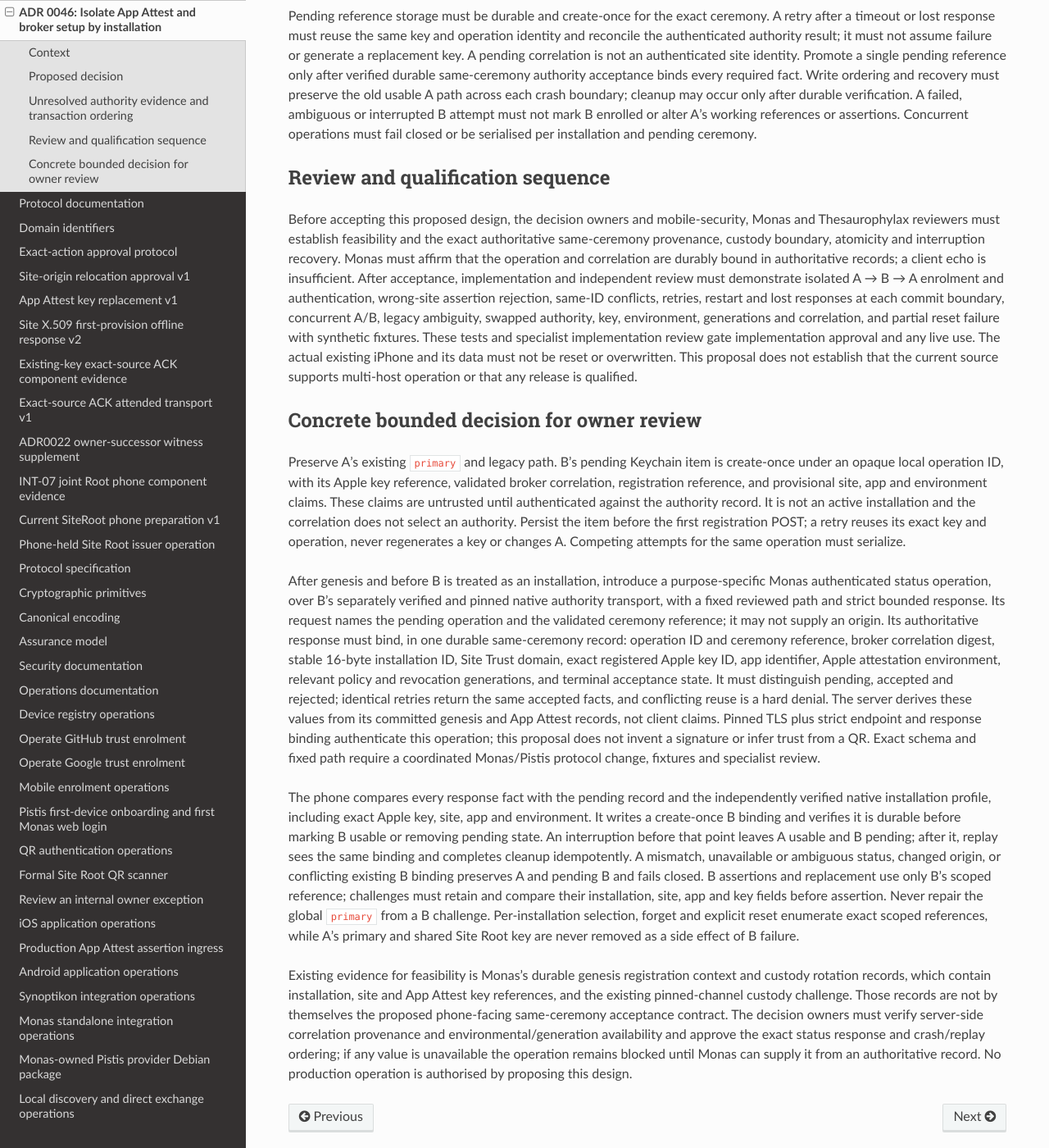
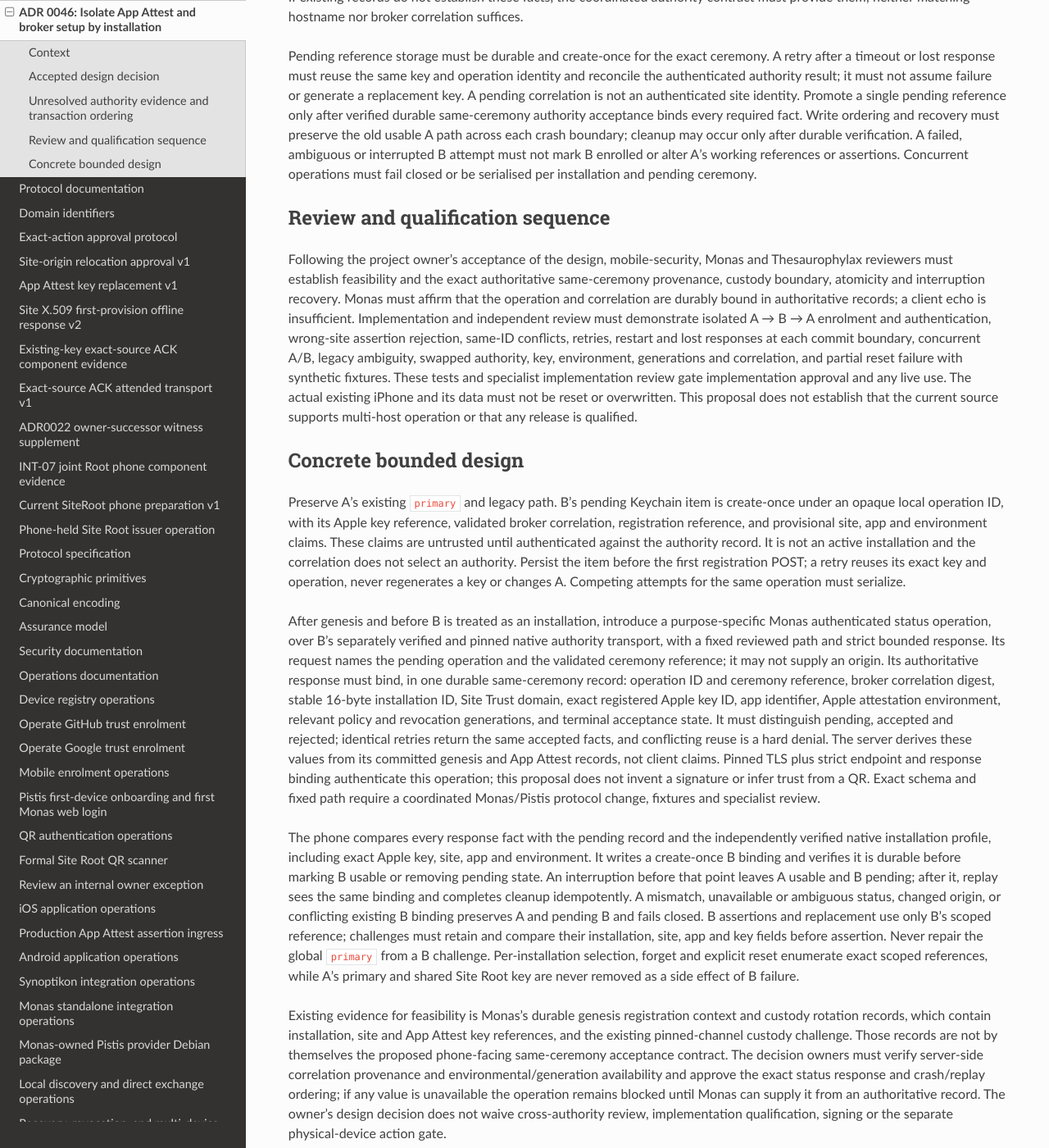
Before and after one commit to sagrudd/pistis, a Sphinx documentation site: the page built from docs/adr/0046-multiple-installations-app-attest-isolation.md, in a window 1280 px wide and 1400 px high, scrolled down 1355 px. Shown: the whole window at 82% size. Built offline with Sphinx 7.4.7 and the Read the Docs theme 3.1.0, drawn with Linux system fonts in a browser that asks for light colours; the version number could not be read and is left out; some of the changed text lies outside the part shown.

Commit message:
Record owner acceptance of installation isolation design

```diff
--- a/docs/adr/0046-multiple-installations-app-attest-isolation.md
+++ b/docs/adr/0046-multiple-installations-app-attest-isolation.md
@@ -1,7 +1,9 @@
 # ADR 0046: Isolate App Attest and broker setup by installation
 
-- Status: Proposed — implementation and acceptance pending
+- Status: Accepted by project owner; cross-authority feasibility and implementation review pending
 - Date: 2026-11-09
+- Accepted: 2026-11-09 by Stephen, project owner, explicitly in the task chat,
+  for the exact proposal at `7d5fee32d8831079b26430283fe726aece0a305e`
 - Decision owners: product owner, Pistis mobile security, Monas authority and
   Thesaurophylax custody
 - Tracking issue: [#546](https://github.com/sagrudd/pistis/issues/546)
@@ -19,7 +21,7 @@
 Neither a shared broker hostname nor a QR-supplied origin proves that two
 ceremonies refer to the same installed authority.
 
-## Proposed decision
+## Accepted design decision
 
 - Keep each existing installation and its device and App Attest references
   independent. Bind each reference to an authenticated, stable installation and
@@ -78,12 +80,12 @@
 
 ## Review and qualification sequence
 
-Before accepting this proposed design, the decision owners and mobile-security,
-Monas and Thesaurophylax reviewers must establish feasibility and the exact
+Following the project owner’s acceptance of the design, mobile-security, Monas
+and Thesaurophylax reviewers must establish feasibility and the exact
 authoritative same-ceremony provenance, custody boundary, atomicity and
 interruption recovery. Monas must affirm that the operation and correlation
 are durably bound in authoritative records; a client echo is insufficient.
-After acceptance, implementation and independent review must demonstrate
+Implementation and independent review must demonstrate
 isolated A → B → A enrolment and authentication,
 wrong-site assertion rejection, same-ID conflicts, retries, restart and lost
 responses at each commit boundary, concurrent A/B, legacy ambiguity, swapped
@@ -94,7 +96,7 @@
 overwritten. This proposal does not establish that the current source supports
 multi-host operation or that any release is qualified.
 
-## Concrete bounded decision for owner review
+## Concrete bounded design
 
 Preserve A's existing `primary` and legacy path. B's pending Keychain item is
 create-once under an opaque local operation ID, with its Apple key reference,
@@ -144,4 +146,5 @@
 provenance and environmental/generation availability and approve the exact
 status response and crash/replay ordering; if any value is unavailable the
 operation remains blocked until Monas can supply it from an authoritative
-record. No production operation is authorised by proposing this design.
+record. The owner’s design decision does not waive cross-authority review, implementation
+qualification, signing or the separate physical-device action gate.
```
Also changed, not shown: docs/adr/README.md (+4 -3 lines), docs/development/ios.md (+2 -1 lines).
